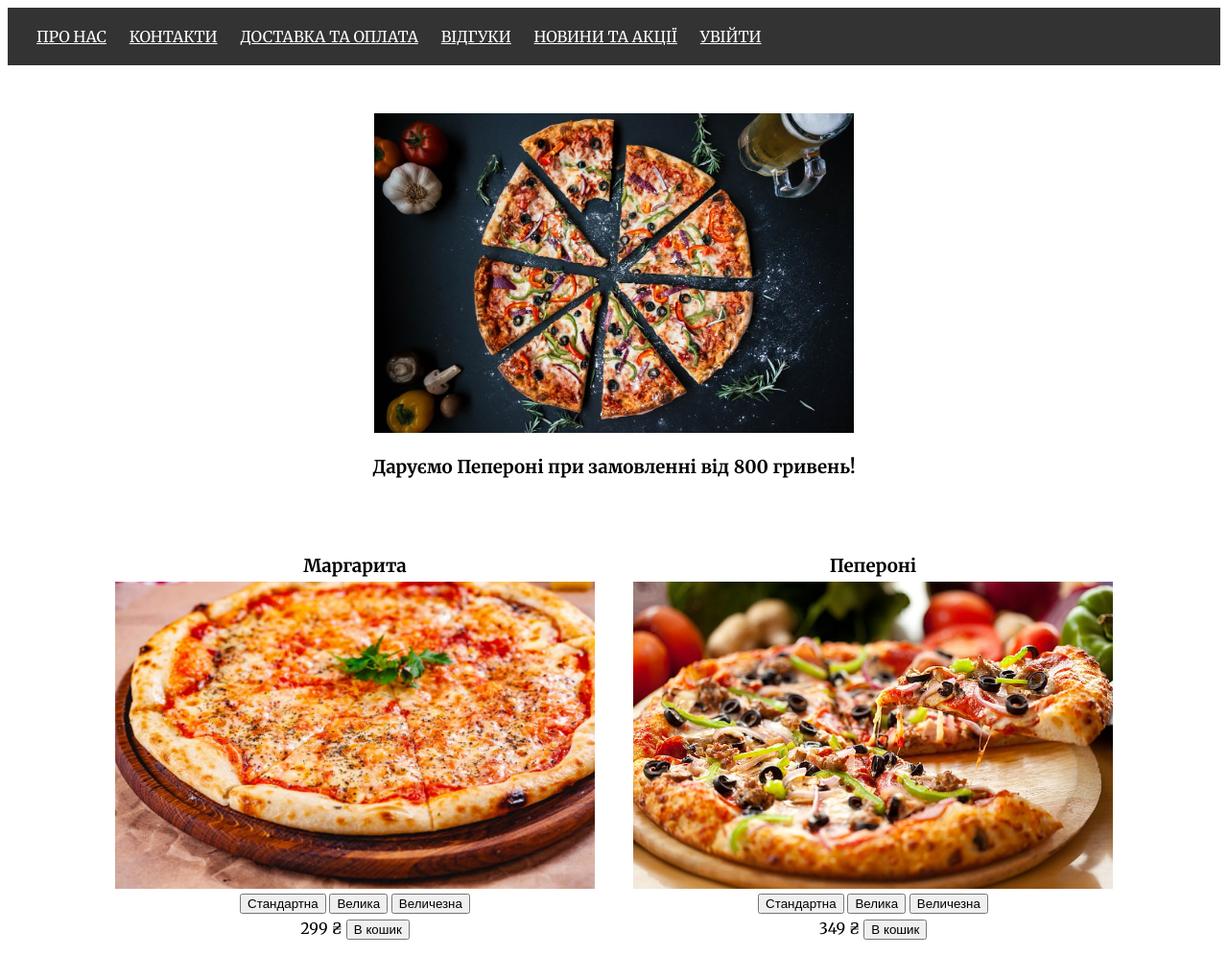
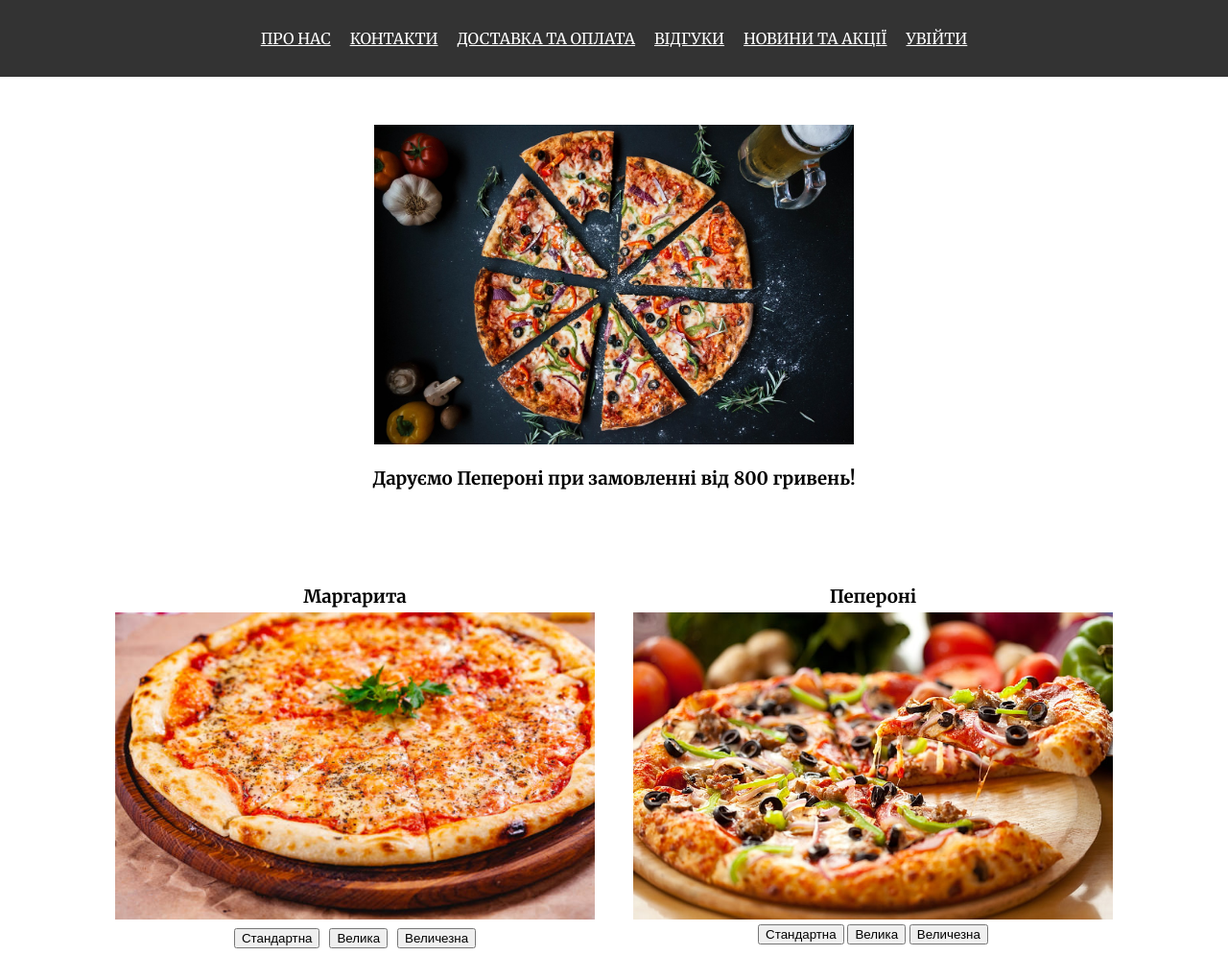
Before and after one commit to GMBFRV/Application-Web-Basics, a plain HTML site: page index.html in a window 1280 px wide. Shown: the top 996 px of the page at 96% size. Drawn offline with Linux system fonts and the light colour scheme.

Commit message:
[modified] Використано Flexbox

```diff
--- a/index.html
+++ b/index.html
@@ -8,28 +8,30 @@
     <link href="https://fonts.googleapis.com/css2?family=Merriweather:ital,wght@0,300;0,400;0,700;0,900;1,300;1,400;1,700;1,900&display=swap" rel="stylesheet">
 </head>
 <body>
-    <header style="background-color: #333333; padding: 20px">
-        <a href="#about" style="color: white; padding: 10px;">ПРО НАС</a>
-        <a href="#contacts" style="color: white; padding: 10px;">КОНТАКТИ</a>
-        <a href="#delivery" style="color: white; padding: 10px;">ДОСТАВКА ТА ОПЛАТА</a>
-        <a href="#rates" style="color: white; padding: 10px;">ВІДГУКИ</a>
-        <a href="#news" style="color: white; padding: 10px;">НОВИНИ ТА АКЦІЇ</a>
-        <a href="#login" style="color: white; padding: 10px;">УВІЙТИ</a>
+    <header class="header">
+        <nav class="nav">
+            <a href="#about" class="nav-link">ПРО НАС</a>
+            <a href="#contacts" class="nav-link">КОНТАКТИ</a>
+            <a href="#delivery" class="nav-link">ДОСТАВКА ТА ОПЛАТА</a>
+            <a href="#rates" class="nav-link">ВІДГУКИ</a>
+            <a href="#news" class="nav-link">НОВИНИ ТА АКЦІЇ</a>
+            <a href="#login" class="nav-link">УВІЙТИ</a>
+        </nav>
     </header>
-    <main>
-        <div id="promotion" style="text-align: center;">
-            <img src="images/2.jpg">
-            <h3 >Даруємо Пепероні при замовленні від 800 гривень!</h3>
+    <main class="main-content">
+        <div id="promotion" class="promotion">
+            <img src="images/2.jpg" alt="Promotion Image">
+            <h3>Даруємо Пепероні при замовленні від 800 гривень!</h3>
         </div>
         <section class="pizza-container">
             <div class="pizza-item">
                 <h3>Маргарита</h3>
                 <img src="images/Маргарита.jpg" alt="Маргарита">
-                <br>
-                <button>Стандартна</button>
-                <button>Велика</button>
-                <button>Величезна</button>
-                <br>
+                <div class="pizza-options">
+                    <button>Стандартна</button>
+                    <button>Велика</button>
+                    <button>Величезна</button>
+                </div>
                 <p>299 ₴ <button>В кошик</button></p>
             </div>
             <div class="pizza-item">
--- a/styles.css
+++ b/styles.css
@@ -1,18 +1,40 @@
 body {
     font-family: 'Merriweather', serif;
+    margin: 0;
 }
 
-#promotion {
+.header {
+    background-color: #333333;
+    padding: 20px;
+}
+
+.nav {
+    display: flex;
+    justify-content: center;
+}
+
+.nav-link {
+    color: white;
+    padding: 10px;
+}
+
+.main-content {
+    display: flex;
+    flex-direction: column;
+    align-items: center;
+}
+
+.promotion {
     text-align: center;
 }
 
-    #promotion img {
+    .promotion img {
         margin-top: 50px;
         width: 500px;
         height: auto;
     }
 
-    #promotion h3 {
+    .promotion h3 {
         margin-top: 20px;
         margin-bottom: 50px;
     }
@@ -40,9 +62,13 @@ body {
         margin-bottom: 5px;
     }
 
-    .pizza-item p {
-        margin-top: 5px;
-        margin-bottom: 5px;
+.pizza-options {
+    display: flex;
+    justify-content: center;
+}
+
+    .pizza-options button {
+        margin: 5px;
     }
 
 .footer {
```
